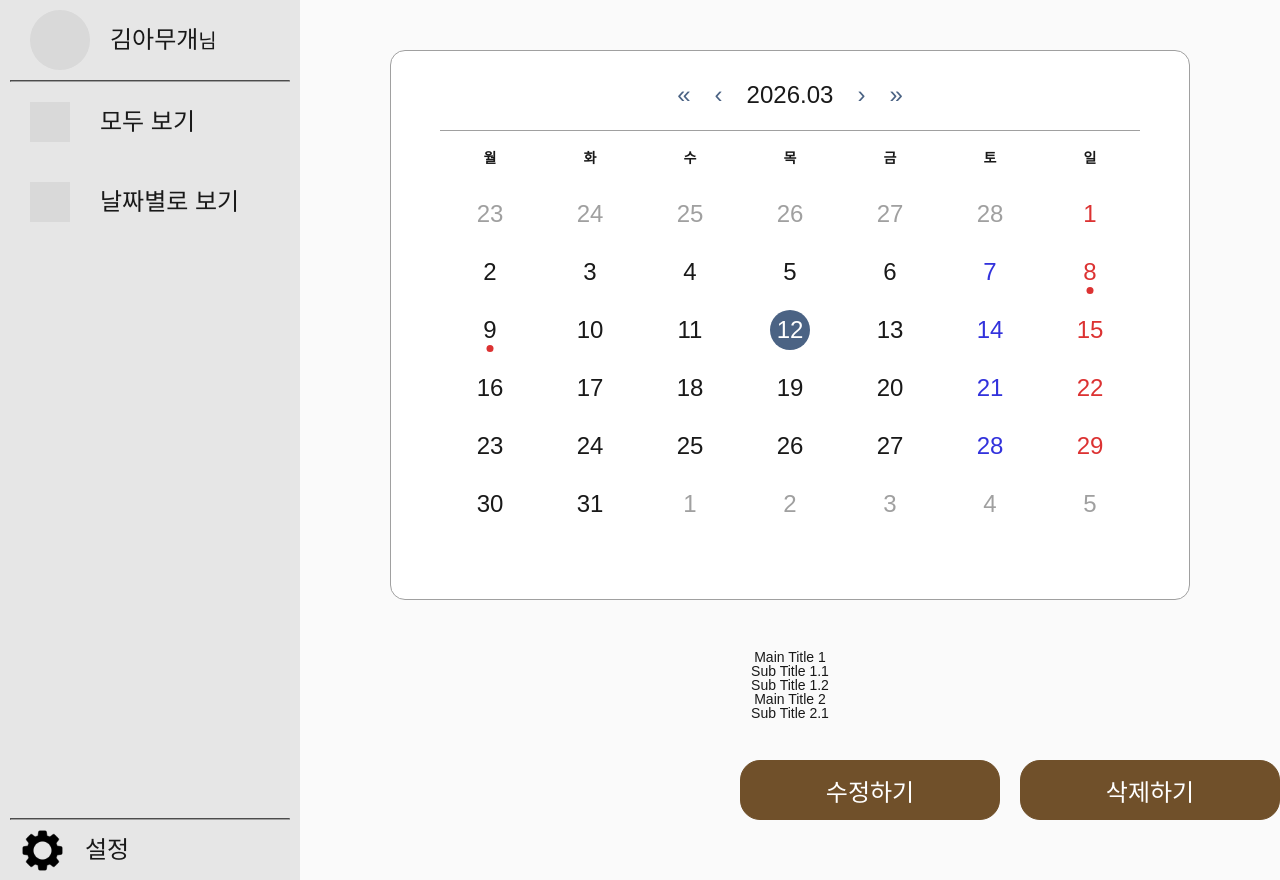
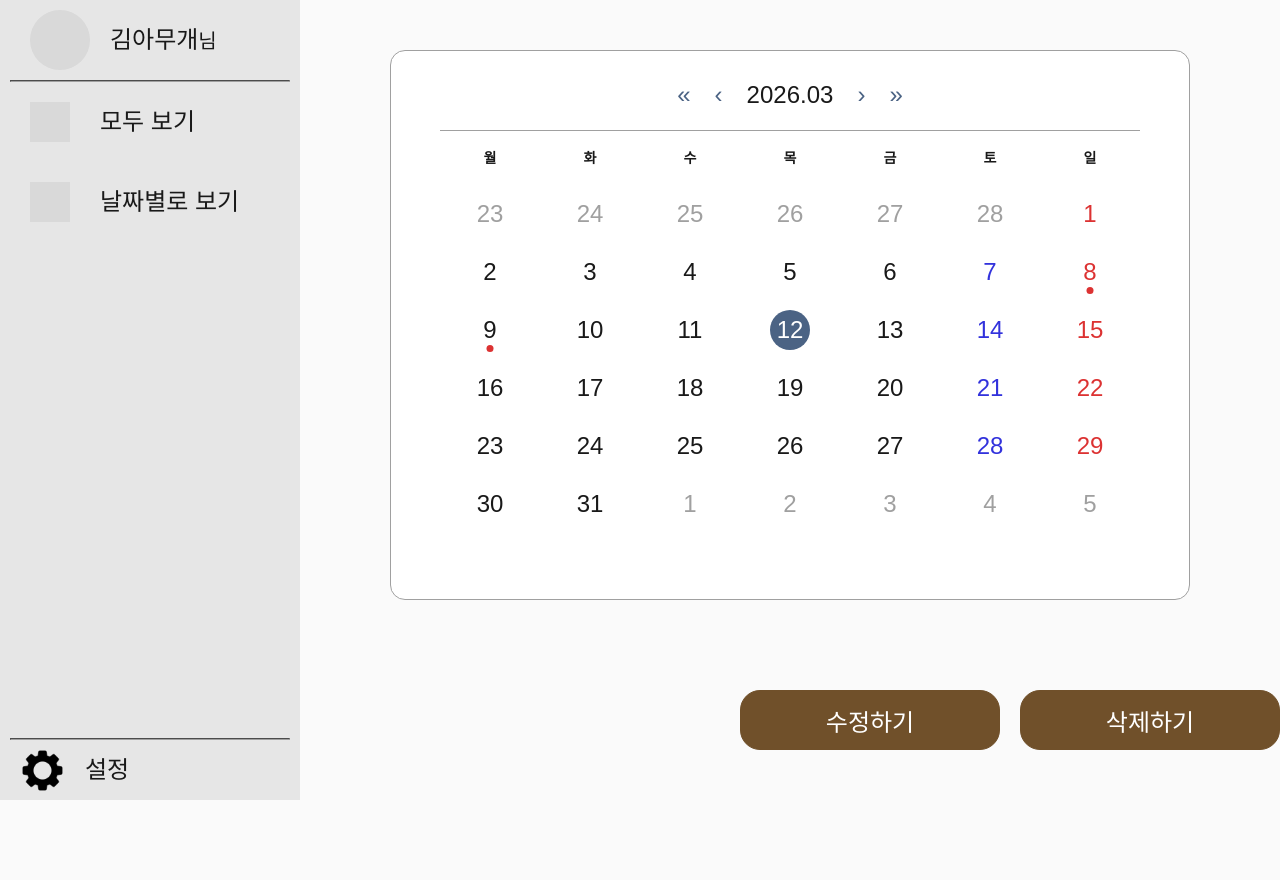
Before and after one commit to Jindo-Dog/RecoveryFrontEnd, a React (Vite) app: page /calender in a window 1280 px wide. After the commit the page ends 800 px from the top, so only its background shows below. Built offline with nearby package versions, Linux system fonts and the light colour scheme.

Commit message:
#10 Feat 회고 컨테이너로 교체

```diff
--- a/src/component/memoir/memoirsCalender.scss
+++ b/src/component/memoir/memoirsCalender.scss
@@ -2,7 +2,7 @@
 @use "/src/styles/function" as *;
 
 .calender-section {
-    height: 100%;
+    height: 100vh;
     @include flex-center;
 
     .calender-article {
@@ -167,6 +167,7 @@
         .data-display {
             width: 100%;
             flex: 1;
+            min-height: 0;
             display: flex;
             flex-direction: column;
             align-items: center;
@@ -179,6 +180,12 @@
                 height: rem(60px);
             }
 
+            .memoir-content {
+                width: 100%;
+                height: 100%;
+                overflow-y: auto;
+            }
+
             .memoir-footer {
                 width: 100%;
                 display: flex;
--- a/src/component/memoir/memoirsCalender.tsx
+++ b/src/component/memoir/memoirsCalender.tsx
@@ -4,6 +4,7 @@ import Calendar from "react-calendar";
 import { format, isAfter } from "date-fns";
 import { ko } from "date-fns/locale";
 import { type MainTitleItem } from "./common/memoir.types";
+import MemoirTitleList from "./write/memoirTitleList.tsx";
 
 const MOCK_DATA: MainTitleItem[] = [
     {
@@ -82,19 +83,8 @@ const MemoirsCalender = () => {
                     <div className="data-display">
                         {data ? (
                             <>
-                                <div className={"memoir-list"}>
-                                    <ul>
-                                        {data.map((item, index) => (
-                                            <li key={index}>
-                                                <strong>{item.title}</strong>
-                                                <ul>
-                                                    {item.subMemoirTitles.map((sub, subIndex) => (
-                                                        <li key={subIndex}>{sub.title}</li>
-                                                    ))}
-                                                </ul>
-                                            </li>
-                                        ))}
-                                    </ul>
+                                <div className={"memoir-content"}>
+                                    <MemoirTitleList editable={false} width={"100%"} />
                                 </div>
                                 <div className={"memoir-footer"}>
                                     <button className={"secondary"}>수정하기</button>
```
